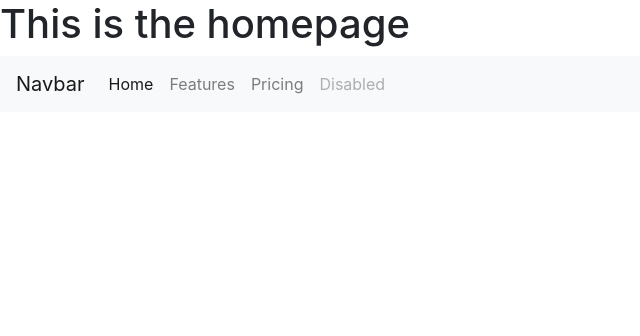
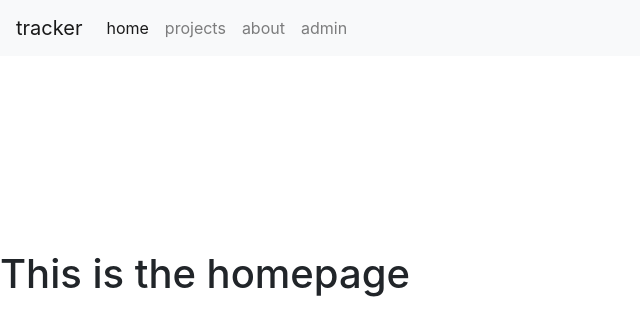
Before and after one commit to ConMet/tracker, a Django app: page / in a window 1280 px wide. Shown: the top 336 px of the page, without its empty margins (0-640 px from the left). Run offline with Django 3.2, Linux system fonts and the light colour scheme; some libraries are stand-ins or nearby versions.

Commit message:
Functionality for navbar, CSS styling attempt

```diff
--- /dev/null
+++ b/homepage/templates/homepage.css
@@ -0,0 +1,3 @@
+h1 {
+    padding-top: 250px;
+}
--- a/homepage/templates/homepage.html
+++ b/homepage/templates/homepage.html
@@ -1,33 +1,13 @@
 {% extends "base.html" %}
-
+{% load static %}
 {% block page_content %}
 
 <!DOCTYPE html>
+<html>
+<link rel="stylesheet" type="text/css" href="{% static 'templates/homepage.css' %}">
 <h1>
-
-    <head>
-        This is the homepage
-    </head>
+    This is the homepage
 </h1>
-
-<body>
-    <!-- Navbar -->
-    <nav class="navbar navbar-expand-lg navbar-light bg-light">
-        <a class="navbar-brand" href="#">Navbar</a>
-        <button class="navbar-toggler" type="button" data-toggle="collapse" data-target="#navbarNavAltMarkup"
-            aria-controls="navbarNavAltMarkup" aria-expanded="false" aria-label="Toggle navigation">
-            <span class="navbar-toggler-icon"></span>
-        </button>
-        <div class="collapse navbar-collapse" id="navbarNavAltMarkup">
-            <div class="navbar-nav">
-                <a class="nav-item nav-link active" href="#">Home <span class="sr-only">(current)</span></a>
-                <a class="nav-item nav-link" href="#">Features</a>
-                <a class="nav-item nav-link" href="#">Pricing</a>
-                <a class="nav-item nav-link disabled" href="#">Disabled</a>
-            </div>
-        </div>
-    </nav>
-</body>
 
 </html>
 
--- a/projects/templates/project_index.html
+++ b/projects/templates/project_index.html
@@ -2,6 +2,8 @@
 {% load static %}
 {% block page_content %}
 <h1>Projects</h1>
+
+<body>
     <div class="row">
         {% for project in projects %}
         <div class="col-md-4">
@@ -19,3 +21,4 @@
         {% endfor %}
     </div>
     {% endblock %}
+</body>
--- a/projects/urls.py
+++ b/projects/urls.py
@@ -2,6 +2,6 @@
 from . import views
 
 urlpatterns = [
-    path("", views.project_index, name="project_index"),
+    path('', views.project_index, name="project_index"),
     path("<int:pk>/", views.project_detail, name="project_detail"),
 ]
--- a/tracker/settings.py
+++ b/tracker/settings.py
@@ -120,3 +120,7 @@
 # https://docs.djangoproject.com/en/3.0/howto/static-files/
 
 STATIC_URL = '/static/'
+
+STATICFILES_DIRS = [
+    os.path.join(BASE_DIR, '/static/tracker'),
+]
--- /dev/null
+++ b/tracker/static/tracker/style.css
@@ -0,0 +1,3 @@
+body {
+    background: white url("/tracker/images/background.gif") no-repeat;
+}
--- a/tracker/templates/base.html
+++ b/tracker/templates/base.html
@@ -1,5 +1,6 @@
 <!doctype html>
 <html lang="en">
+
 
 <head>
     <!-- Required meta tags -->
@@ -10,14 +11,16 @@
     <link rel="stylesheet" href="https://stackpath.bootstrapcdn.com/bootstrap/4.1.3/css/bootstrap.min.css"
         integrity="sha384-MCw98/SFnGE8fJT3GXwEOngsV7Zt27NXFoaoApmYm81iuXoPkFOJwJ8ERdknLPMO" crossorigin="anonymous">
 
+    <!-- Static link for css. 04/10/20 test-->
+    {% load static %}
+    <link rel="stylesheet" type="text/css" href="{% static 'polls/style.css' %}">
+
     {% block page_content %}{% endblock %}
 
     <title></title>
 </head>
 
 <body>
-    <h1></h1>
-
     <!-- Optional JavaScript -->
     <!-- jQuery first, then Popper.js, then Bootstrap JS -->
     <script src="https://code.jquery.com/jquery-3.3.1.slim.min.js"
@@ -30,6 +33,23 @@
         integrity="sha384-ChfqqxuZUCnJSK3+MXmPNIyE6ZbWh2IMqE241rYiqJxyMiZ6OW/JmZQ5stwEULTy"
         crossorigin="anonymous"></script>
 
+    <!-- Navbar class -->
+    <nav class="navbar fixed-top navbar-expand-lg navbar-light bg-light">
+        <a class="navbar-brand" href="/">tracker</a>
+        <button class="navbar-toggler" type="button" data-toggle="collapse" data-target="#navbarNavAltMarkup"
+            aria-controls="navbarNavAltMarkup" aria-expanded="false" aria-label="Toggle navigation">
+            <span class="navbar-toggler-icon"></span>
+        </button>
+        <div class="collapse navbar-collapse" id="navbarNavAltMarkup">
+            <div class="navbar-nav">
+                <a class="nav-item nav-link active" href="/">home <span class="sr-only">(current)</span></a>
+                <a class="nav-item nav-link" href="/projects">projects</a>
+                <a class="nav-item nav-link" href="#">about</a>
+                <a class="nav-item nav-link" href="/admin">admin</a>
+            </div>
+        </div>
+    </nav>
+
 </body>
 
 </html>
--- a/tracker/urls.py
+++ b/tracker/urls.py
@@ -15,9 +15,12 @@
 """
 from django.contrib import admin
 from django.urls import path, include
+from django.contrib.staticfiles.urls import staticfiles_urlpatterns
 
 urlpatterns = [
     path('admin/', admin.site.urls),
     path('', include('homepage.urls')),
     path('projects/', include('projects.urls')),
 ]
+
+urlpatterns += staticfiles_urlpatterns()
```
Also changed, not shown: tracker/static/tracker/images/laptopsmall.gif (added), 1 other file. Lines whose indentation alone changed are shown as unchanged.
